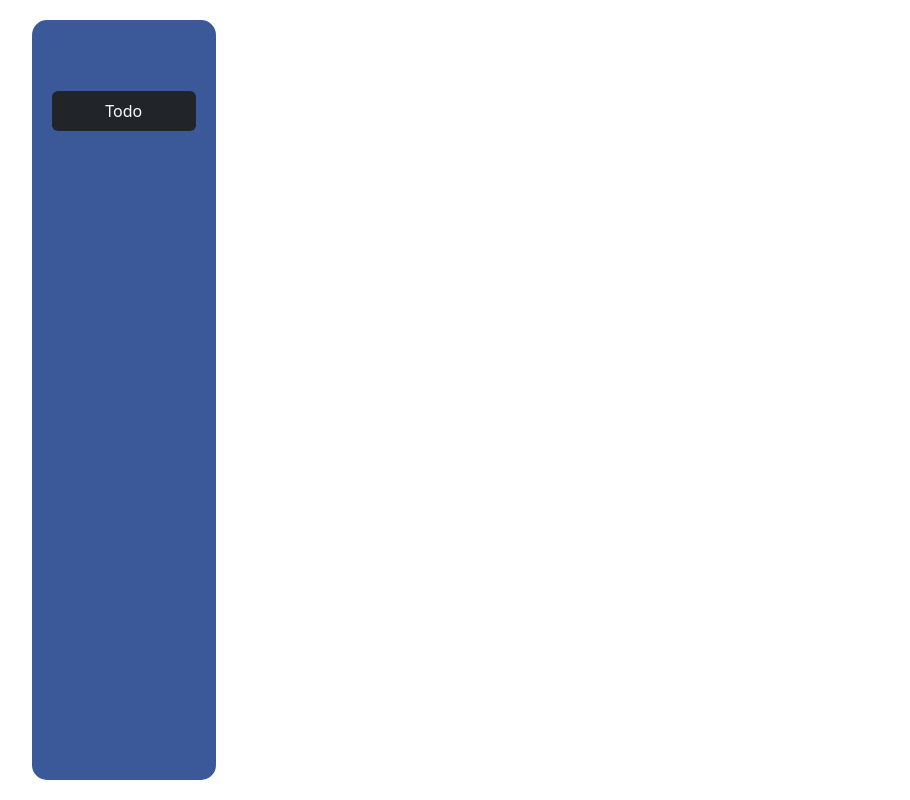
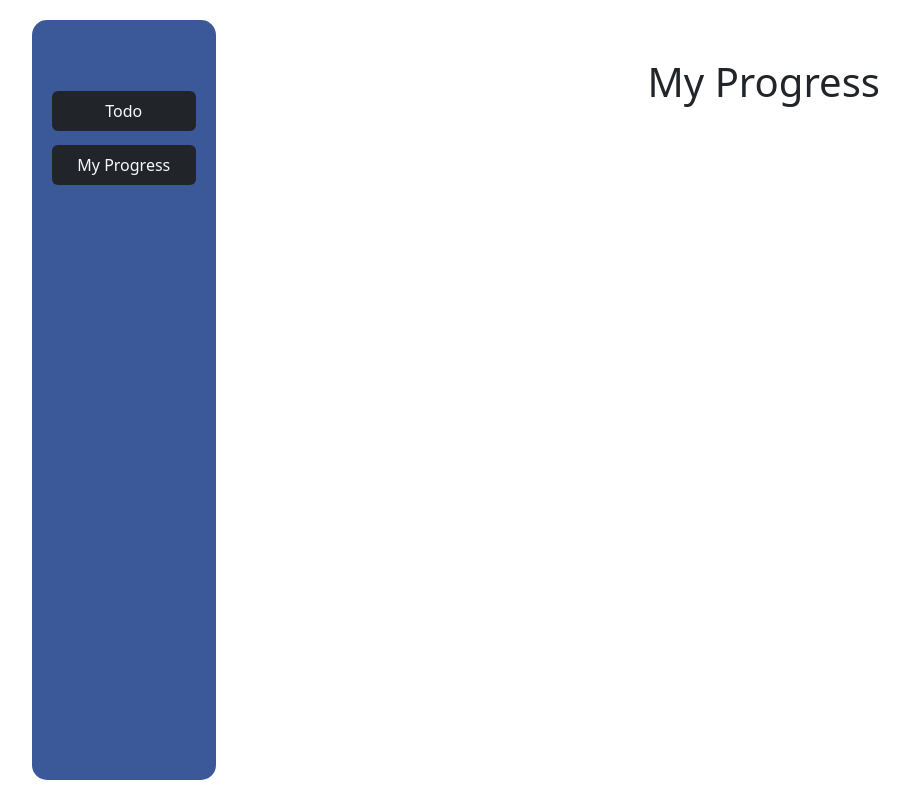
Before and after one commit to Ug98/MyJourney, a React (Create React App) app in the folder task-manager/: page /my-progress in a window 1280 px wide. Before the commit this address had no page. Shown: the whole page, without its empty margins (32-942 px from the left). Built offline with nearby package versions, Linux system fonts and the light colour scheme.

Commit message:
WIP: My progress

```diff
--- a/task-manager/src/App.js
+++ b/task-manager/src/App.js
@@ -4,6 +4,7 @@ import { BrowserRouter as Router, Route, Routes } from 'react-router-dom';
 import TodoList from './components/TodoList';
 import Navbar from './components/Navbar';
 import 'bootstrap-icons/font/bootstrap-icons.css';
+import MyProgress from './components/MyProgress';
 
 function App() {
   return (
@@ -15,6 +16,7 @@ function App() {
         <div className="content-container">
           <Routes>
             <Route path="/" element={<TodoList />} />
+            <Route path="/my-progress" element={<MyProgress />} />
           </Routes>
         </div>
       </div>
--- /dev/null
+++ b/task-manager/src/components/MyProgress.jsx
@@ -0,0 +1,10 @@
+function MyProgress() {
+
+  return (
+    <div className="container mt-5">
+      <h1 className="text-center mb-4">My Progress</h1>
+    </div>
+  )
+}
+
+export default MyProgress
--- a/task-manager/src/components/Navbar.jsx
+++ b/task-manager/src/components/Navbar.jsx
@@ -8,6 +8,9 @@ function Navbar() {
         <li className="nav-item">
           <Link className="nav-link btn btn-dark bg-dark text-light" to="/" style={{ marginTop: '10%' }}>Todo</Link>
         </li>
+        <li className="nav-item">
+          <Link className="nav-link btn btn-dark bg-dark text-light" to="/my-progress" style={{ marginTop: '10%' }}>My Progress</Link>
+        </li>
       </ul>
     </nav>
   );
--- a/task-manager/src/components/TodoList.jsx
+++ b/task-manager/src/components/TodoList.jsx
@@ -49,7 +49,7 @@ function TodoList() {
       <h1 className="text-center mb-4">Todo List</h1>
       <CreateTodo />
       <div className="mt-4">
-        {Object.keys(groupedTasks).map((date) => (
+        {Object.keys(groupedTasks).reverse().map((date) => (
           <div key={date} className="mb-4">
             <div className="d-flex justify-content-between align-items-center">
               <h4>{date}</h4>
```
